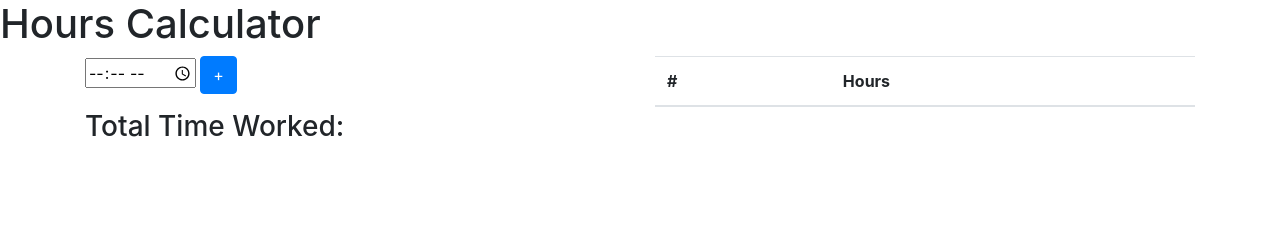
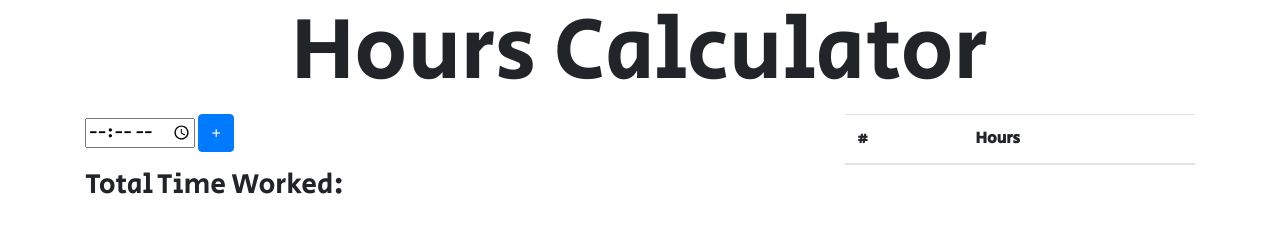
Before and after one commit to bowtiesofry/bowtiesofry.github.io, a plain HTML site: page index.html in a window 1280 px wide. Drawn offline with nearby package versions, Linux system fonts and the light colour scheme.

Commit message:
added styling

```diff
--- a/index.html
+++ b/index.html
@@ -5,19 +5,26 @@
     <meta name="viewport" content="width=device-width, initial-scale=1.0">
     <meta http-equiv="X-UA-Compatible" content="ie=edge">
 
-    <link rel="stylesheet" href="/styles/style.css">
+    <!-- Google Fonts -->
+    <link href="https://fonts.googleapis.com/css2?family=Secular+One&display=swap" rel="stylesheet">
 
     <!-- BS4 stylesheet -->
     <link rel="stylesheet" href="https://stackpath.bootstrapcdn.com/bootstrap/4.5.2/css/bootstrap.min.css" integrity="sha384-JcKb8q3iqJ61gNV9KGb8thSsNjpSL0n8PARn9HuZOnIxN0hoP+VmmDGMN5t9UJ0Z" crossorigin="anonymous">
+
+    <!-- My Styles -->
+    <link rel="stylesheet" href="/styles/style.css">
+
     <title>Hours Calculator</title>
 </head>
 <body>
 
-    <h1>Hours Calculator</h1>
+    <div class="text-center">
+        <h1 class=display-2>Hours Calculator</h1>
+    </div>
 
     <div class="container">
         <div class="row">
-            <div class="col-sm">
+            <div class="col-md-8">
                 <form action="/" method="post">
                     <div class="form-group">
                         <input type="time" id="timeInput">
@@ -26,11 +33,11 @@
                 </form>
 
                 <h3>Total Time Worked: </h3>
-                <h1 id="totalTime"></h1>
+                <h1 class=display-3 id="totalTime"></h1>
             </div>
 
-            <div class="col-sm">
-                <table class="table">
+            <div class="col-md-4">
+                <table class="table table-striped">
                     <thead>
                         <tr>
                             <th scope="col">#</th>
--- a/styles/style.css
+++ b/styles/style.css
@@ -0,0 +1,4 @@
+body {
+    /* Google Fonts */
+    font-family: 'Secular One', sans-serif;
+}
```
Also changed, not shown: 1 other file.
